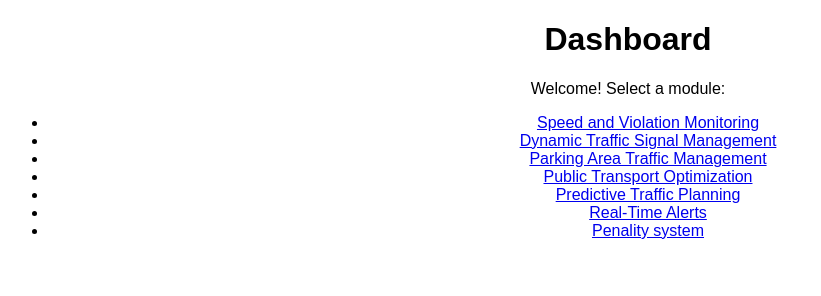
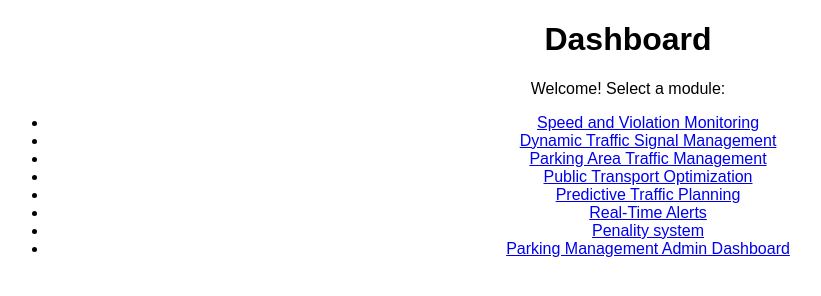
Before and after one commit to PRAHALYAA2004/Intelligent-Traffic-Monitoring-System, a website: page public/dashboard.html in a window 1280 px wide. Shown: the whole page, without its empty margins (12-833 px from the left). Drawn offline with Linux system fonts and the light colour scheme.

Commit message:
Added link to main dashboard page

```diff
--- a/public/dashboard.html
+++ b/public/dashboard.html
@@ -17,7 +17,7 @@
     <li><a href="predictive-traffic-planning.html">Predictive Traffic Planning</a></li>
     <li><a href="/real-time-alerts.html">Real-Time Alerts</a></li>
     <li><a href="/penality_system.html">Penality system</a></li>
-
+    <li><a href="Parking-admin.html">Parking Management Admin Dashboard</a></li>
   </ul>
 </body>
 </html>
```
